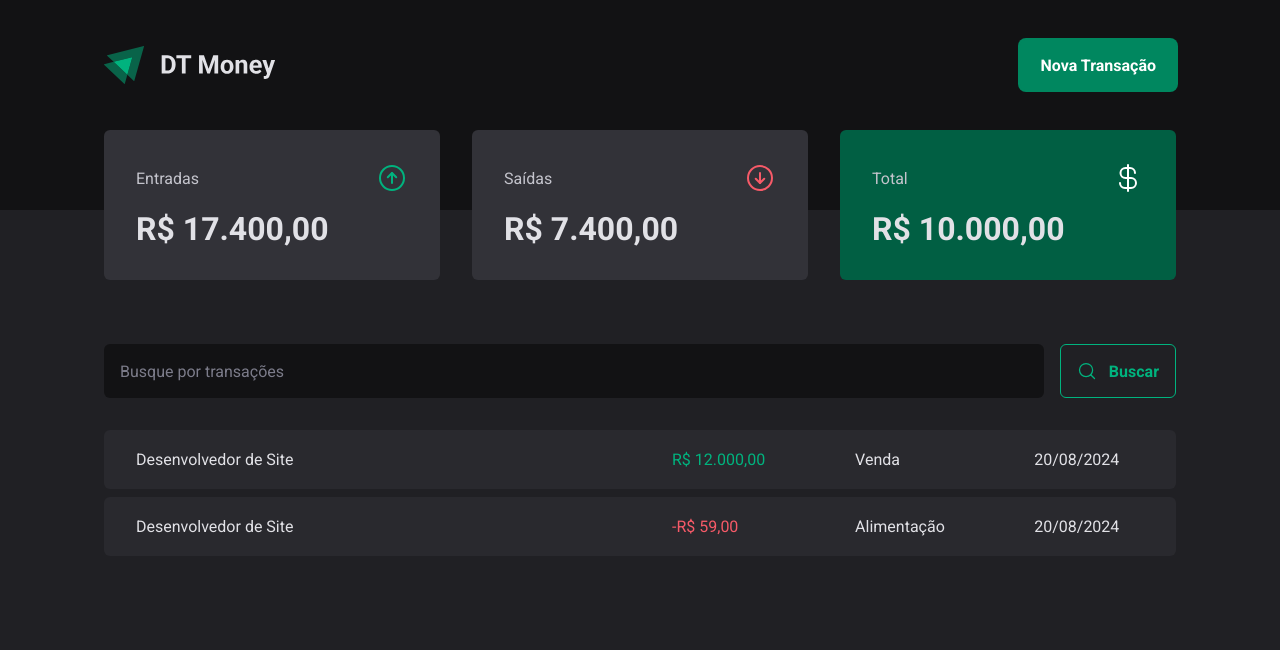
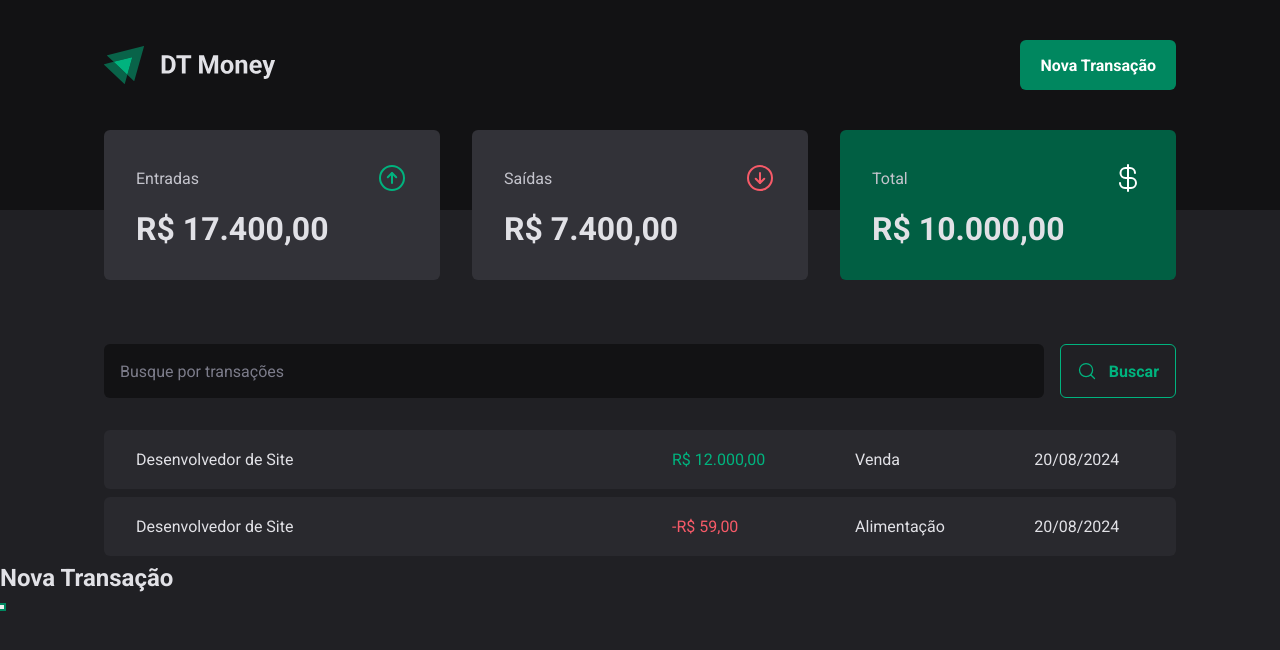
Before and after one commit to evertonlsds/dt-money-reactjs, a React (Vite) app: page / in a window 1280 px wide. Both pictures are taken after a click on the button "Nova Transação". Shown: the top 650 px of the page. Built offline with nearby package versions, Linux system fonts and the light colour scheme.

Commit message:
add lib radix modal

```diff
--- a/package.json
+++ b/package.json
@@ -10,6 +10,7 @@
     "preview": "vite preview"
   },
   "dependencies": {
+    "@radix-ui/react-dialog": "^1.1.1",
     "components": "^0.1.0",
     "dt-money-reactjs": "file:",
     "phosphor-react": "^1.4.1",
--- a/src/components/Header/index.tsx
+++ b/src/components/Header/index.tsx
@@ -1,4 +1,5 @@
 import { HeaderContainer, HeaderContent, NewTransactionButton } from "./styles";
+import * as Dialog from "@radix-ui/react-dialog";
 
 import logoImg from "../../assets/Logo.svg";
 
@@ -7,7 +8,18 @@
     <HeaderContainer>
       <HeaderContent>
         <img src={logoImg} alt="" />
-        <NewTransactionButton>Nova Transação</NewTransactionButton>
+        <Dialog.Root>
+          <Dialog.Trigger asChild>
+            <NewTransactionButton>Nova Transação</NewTransactionButton>
+          </Dialog.Trigger>
+          <Dialog.Portal>
+            <Dialog.Overlay />
+            <Dialog.Content>
+              <Dialog.Title>Nova Transação</Dialog.Title>
+              <Dialog.Close />
+            </Dialog.Content>
+          </Dialog.Portal>
+        </Dialog.Root>
       </HeaderContent>
     </HeaderContainer>
   );
```
Also changed, not shown: 1 other file (tests, documents, lock files or other folders).
